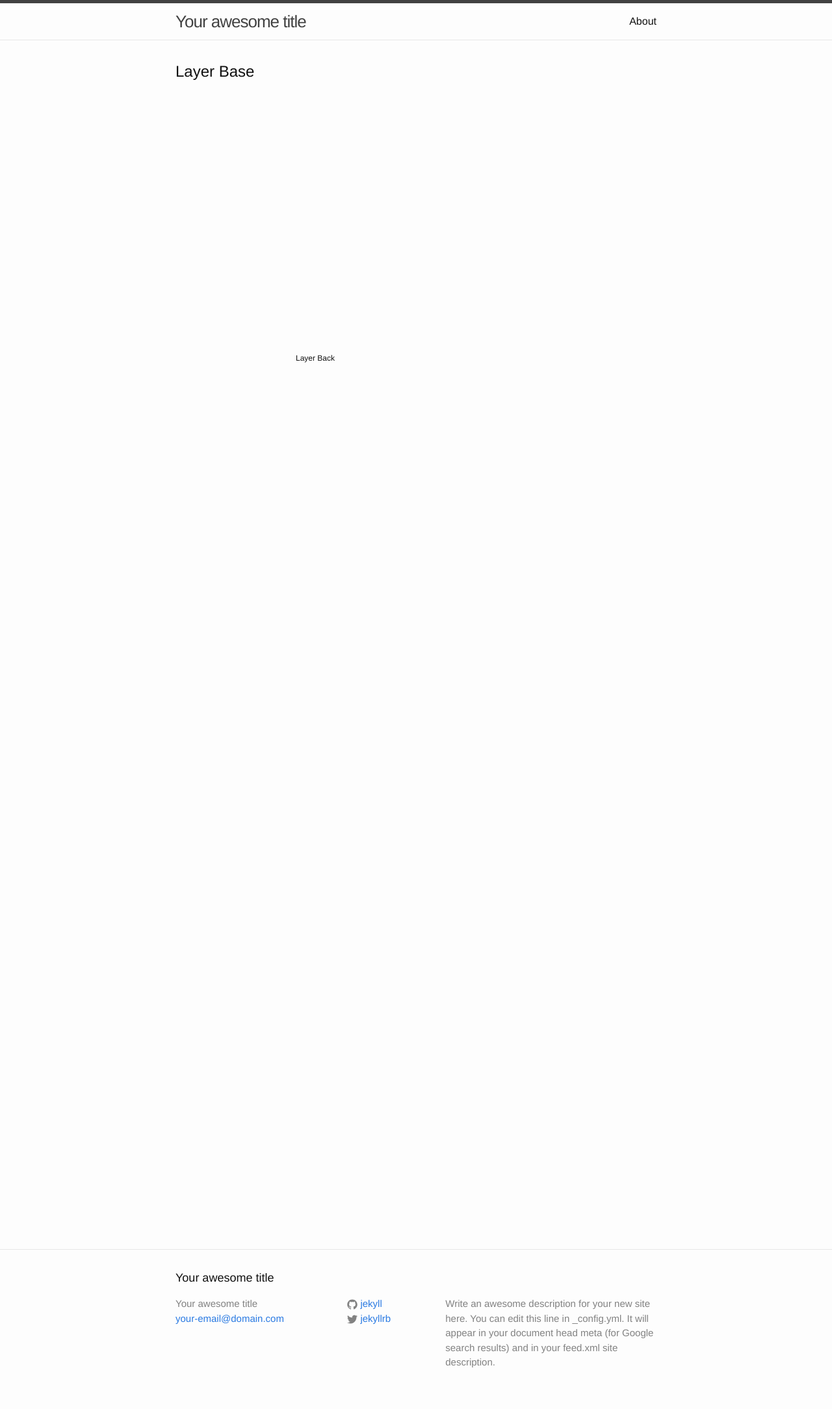
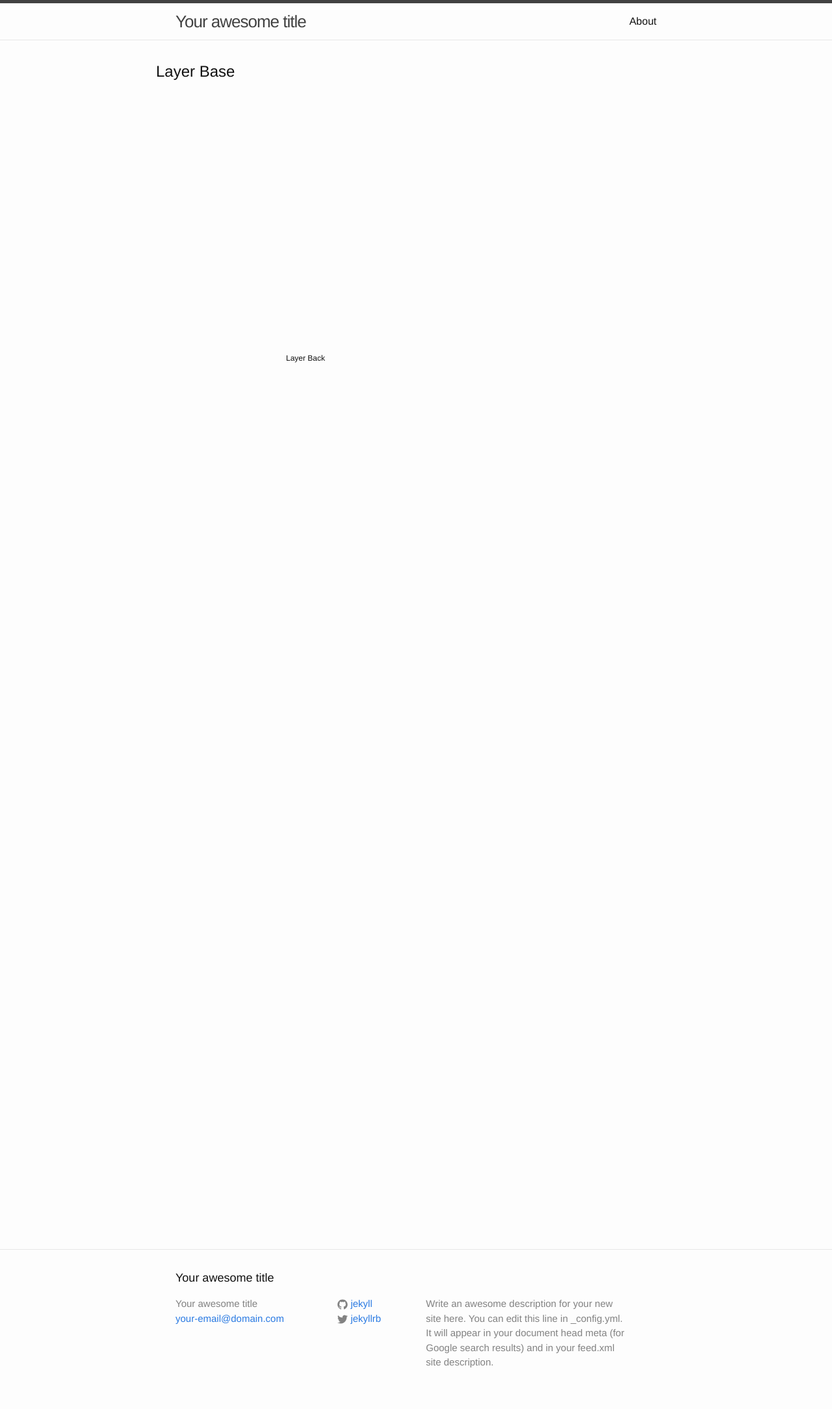
Before and after one commit to dawaltconley/rob, a Jekyll site: the page built from index.html, in a window 1280 px wide. Shown: the whole page at 65% size. Built offline with Jekyll 4.4.1, drawn with Linux system fonts in a browser that asks for light colours.

Commit message:
made all elements border-box by default, changed wrapper accordingly. also added .unwrap and .stretch classes to _base partial

```diff
--- a/_sass/_base.scss
+++ b/_sass/_base.scss
@@ -6,6 +6,16 @@ p, blockquote, pre, hr,
 dl, dd, ol, ul, figure {
     margin: 0;
     padding: 0;
+}
+
+
+
+/**
+ * Set all page elements to more-intuitive border-box sizing
+ */
+
+* {
+    box-sizing: border-box;
 }
 
 
@@ -156,20 +166,28 @@ pre {
  * Wrapper
  */
 .wrapper {
-    max-width: -webkit-calc(#{$content-width} - (#{$spacing-unit} * 2));
-    max-width:         calc(#{$content-width} - (#{$spacing-unit} * 2));
+    max-width: $content-width;
+    margin-left: auto;
     margin-right: auto;
-    margin-left: auto;
+    padding-left: $spacing-unit;
     padding-right: $spacing-unit;
-    padding-left: $spacing-unit;
     @extend %clearfix;
 
-    @media screen and (max-width: $on-laptop) {
-        max-width: -webkit-calc(#{$content-width} - (#{$spacing-unit}));
-        max-width:         calc(#{$content-width} - (#{$spacing-unit}));
+    @media screen and (max-width: $content-width) {
+        padding-left: $spacing-unit / 2;
         padding-right: $spacing-unit / 2;
-        padding-left: $spacing-unit / 2;
     }
+}
+
+.unwrap {
+    margin-left: calc(50% - 50vw);
+    margin-right: calc(50% - 50vw);
+}
+
+.stretch {
+    padding-left: calc(50vw - 50%);
+    padding-right: calc(50vw - 50%);
+    @extend .unwrap;
 }
 
 
```
